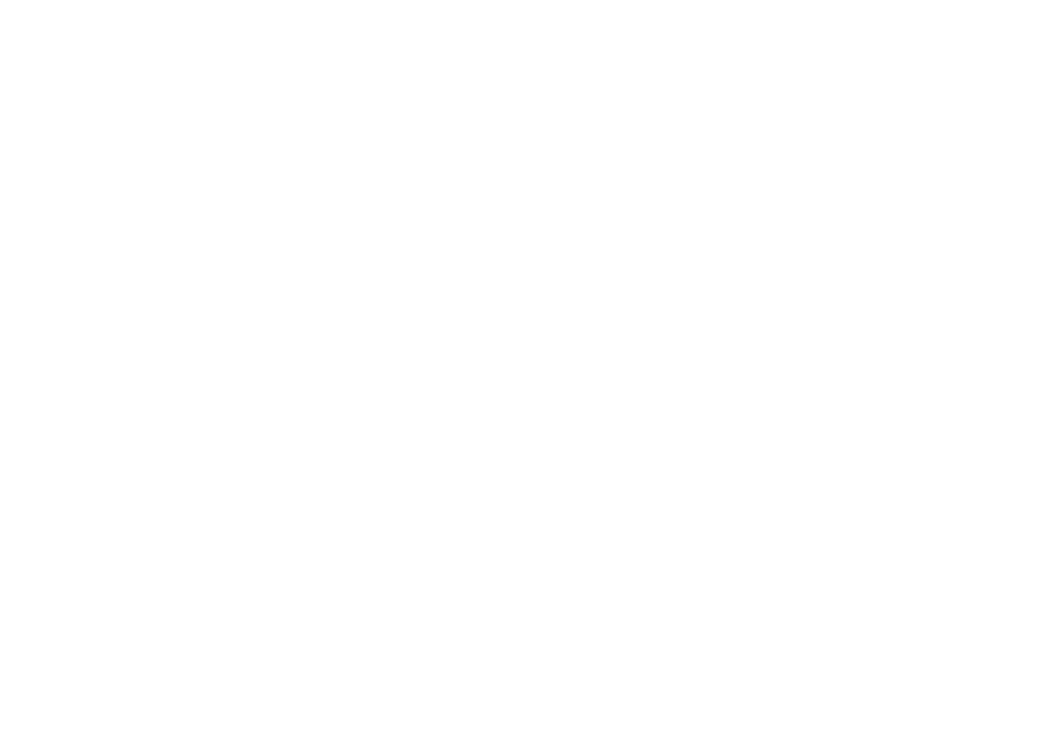
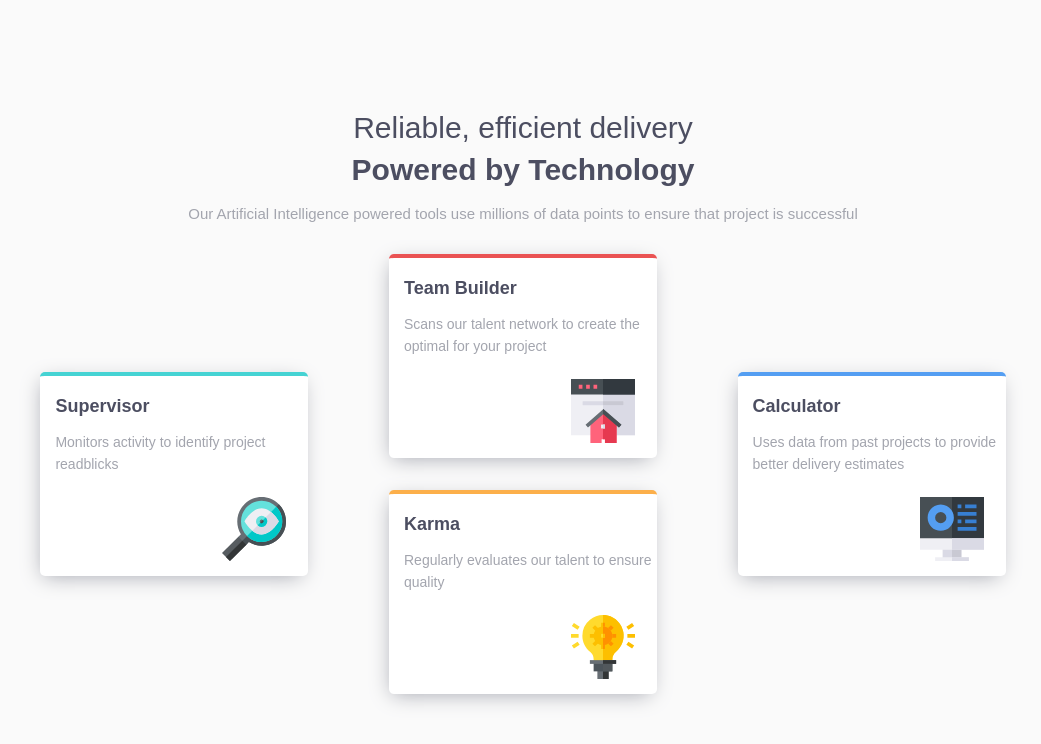
Before and after one commit to GHamza-Dev/Four-Card-Challenge, a plain HTML site: page index.html in a window 1280 px wide. Shown: the whole page, without its empty margins (117-1158 px from the left). Drawn offline with Linux system fonts and the light colour scheme.

Commit message:
Content Added (Desktop view)

```diff
--- a/index.html
+++ b/index.html
@@ -9,7 +9,46 @@
 </head>
 
 <body>
+    <div class="container">
+        <header>
+            <h1>
+                <span class="h1_1">Reliable, efficient delivery</span><br>
+                <span class="h1_2">Powered by Technology</span>
+            </h1>
+            <p>
+                Our Artificial Intelligence powered tools use millions of data points to ensure that project is successful
+            </p>
+        </header>
+        <div class="cards">
+            <div class="left_card">
+                <div class="card c1">
+                    <h2>Supervisor</h2>
+                    <p>Monitors activity to identify project readblicks</p>
+                    <img src="images/icon-supervisor.svg" alt="supervisor">
+                </div>
+            </div>
+            <div class="middle_cards">
+                <div class="card c2">
+                    <h2>Team Builder</h2>
+                    <p>Scans our talent network to create the optimal for your project</p>
+                    <img src="images/icon-team-builder.svg" alt="">
+                </div>
+                <div class="card c3">
+                    <h2>Karma</h2>
+                    <p>Regularly evaluates our talent to ensure quality</p>
+                    <img src="images/icon-karma.svg" alt="karma">
+                </div>
+            </div>
+            <div class="right_card">
+                <div class="card c4">
+                    <h2>Calculator</h2>
+                    <p>Uses data from past projects to provide better delivery estimates</p>
+                    <img src="images/icon-calculator.svg" alt="supervisor">
+                </div>
+            </div>
+        </div>
 
+    </div>
 </body>
 
 </html>
--- a/styles/style.css
+++ b/styles/style.css
@@ -0,0 +1,111 @@
+* {
+    margin: 0;
+    padding: 0;
+}
+
+body {
+    font-family: Arial, Helvetica, sans-serif;
+    background-color: rgb(250, 250, 250);
+    color: rgb(76, 78, 97);
+    width: 100vw;
+    height: 100vh;
+    font-size: 15px;
+}
+
+body p {
+    color: rgb(163, 165, 174);
+}
+
+.container {
+    max-width: 100%;
+    height: 100%;
+    display: flex;
+    flex-direction: column;
+    align-items: center;
+    justify-content: center;
+}
+
+header {
+    width: 60%;
+    text-align: center;
+    line-height: 1.4;
+}
+
+header .h1_1 {
+    font-weight: 100;
+}
+
+header p {
+    margin-top: 12px;
+    color: rgb(163, 165, 174);
+}
+
+
+/*Cards*/
+
+.cards {
+    display: flex;
+    flex-direction: row;
+    justify-content: space-evenly;
+    margin-top: 30px;
+    width: 88%;
+    height: 440px;
+}
+
+.left_card,
+.middle_cards,
+.right_card {
+    display: flex;
+    flex-direction: column;
+    justify-content: space-around;
+    align-items: center;
+    width: 268px;
+}
+
+.middle_cards {
+    justify-content: space-between;
+}
+
+.cards .card {
+    background-color: #fff;
+    height: 200px;
+    border: none;
+    border-top: 4px solid #797676;
+    border-radius: 5px;
+    box-shadow: -2px 5px 20px -5px #a3a5ae;
+}
+
+.cards .c1 {
+    border-top-color: #45d3d3;
+}
+
+.cards .c2 {
+    border-top-color: #ea5353;
+}
+
+.cards .c3 {
+    border-top-color: #fcaf4a;
+}
+
+.cards .c4 {
+    border-top-color: #549ef2;
+}
+
+.cards h2 {
+    font-size: 18px;
+    padding: 15px;
+    padding-top: 20px;
+    padding-bottom: 14px;
+}
+
+.cards p {
+    font-size: 14px;
+    padding-left: 15px;
+    line-height: 1.6;
+}
+
+.cards img {
+    margin-top: 22px;
+    margin-right: 22px;
+    float: right;
+}
```
Also changed, not shown: demo.PNG (added).
